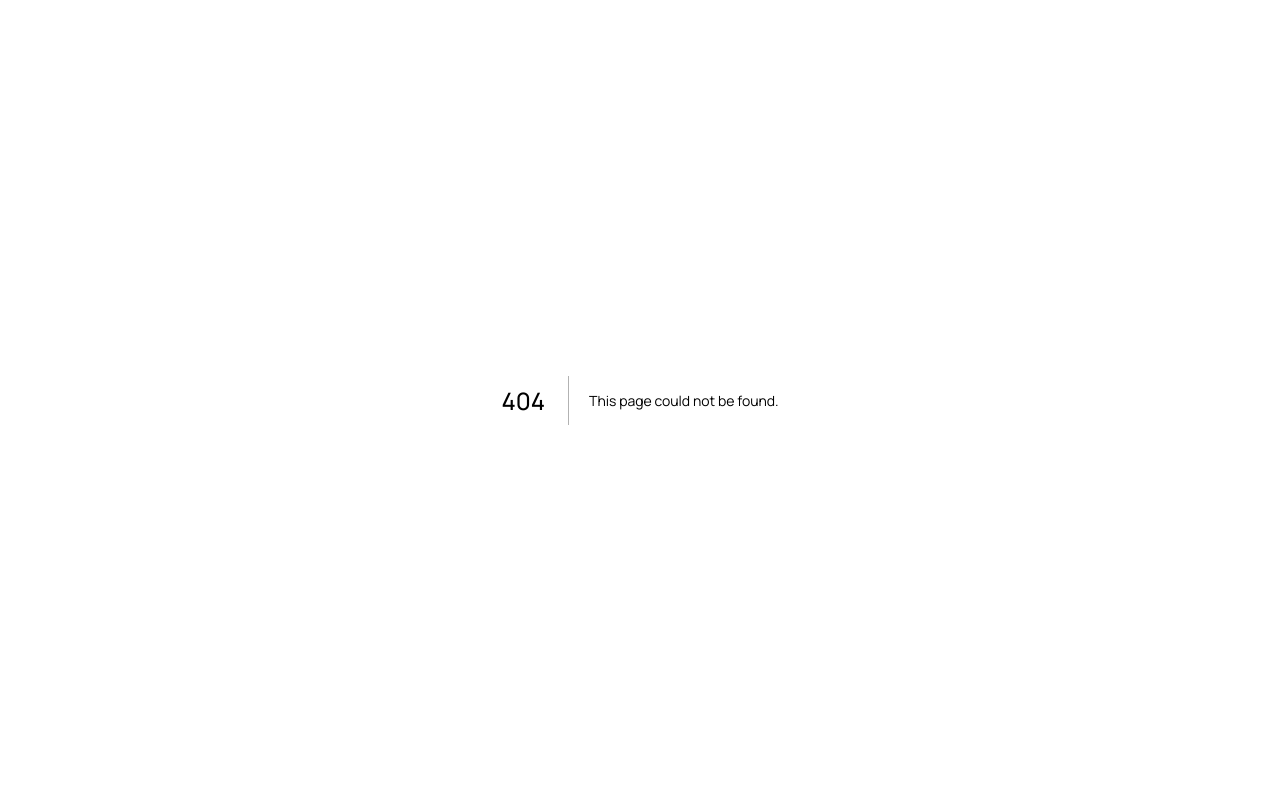
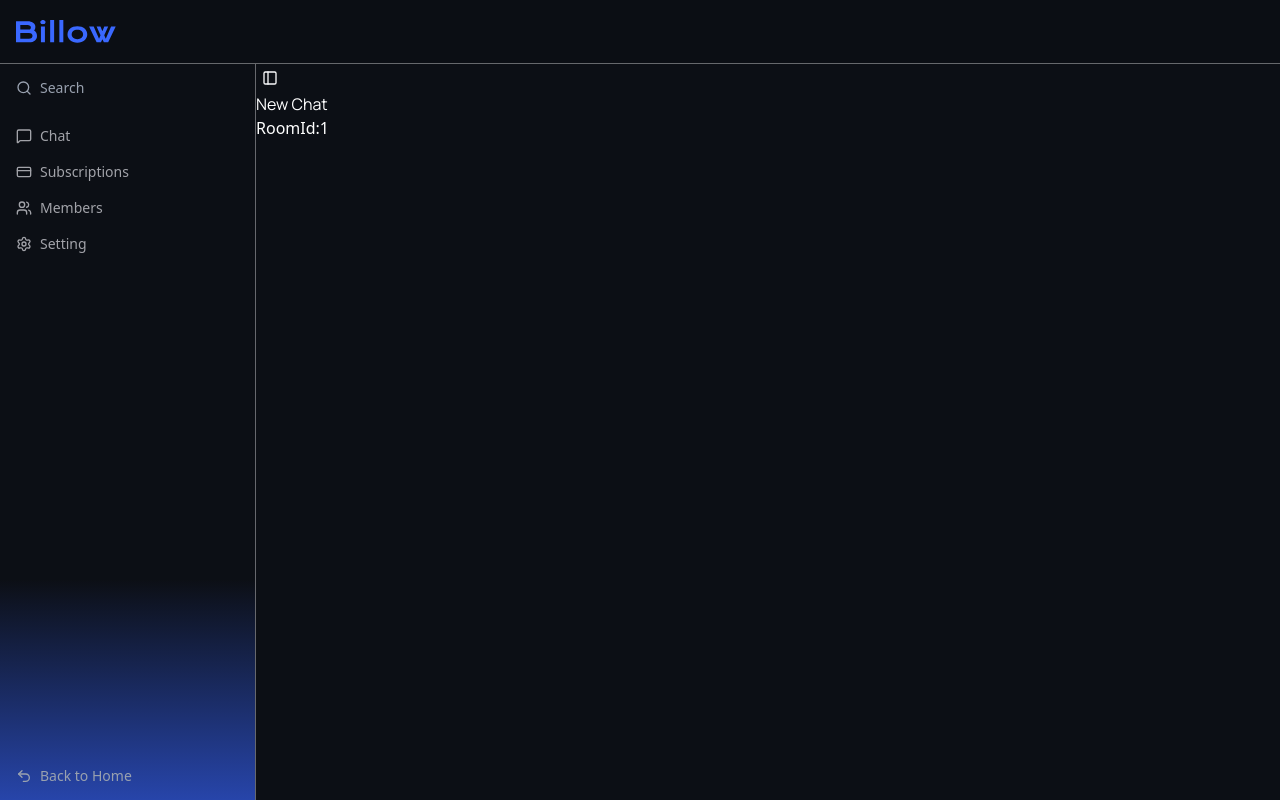
Before and after one commit to taka0330ko/billow, a Next.js app: page /app/chat/1 in a window 1280 px wide. Before the commit this address had no page. Built offline with nearby package versions, Linux system fonts and the light colour scheme.

Commit message:
feat:add roomId

```diff
--- /dev/null
+++ b/app/app/(w)/chat/[chatId]/page.tsx
@@ -0,0 +1,19 @@
+import React from 'react'
+
+type Props ={
+    params:{
+        chatId: string
+    }
+    searchParams: { title?: string }
+}
+
+export default function ChatRoomPage({params, searchParams}: Props) {
+    const title = searchParams.title ?? "New Chat"
+    const { chatId } = params
+  return (
+    <div className='text-white'>
+      <h1>{title}</h1>
+      <p>RoomId:{chatId}</p>
+    </div>
+  )
+}
--- a/app/app/(w)/chat/page.tsx
+++ b/app/app/(w)/chat/page.tsx
@@ -1,4 +1,5 @@
 "use client"
+import {useRouter} from "next/navigation"
 import { Button } from "@/components/ui/button"
 import {
     Card,
@@ -18,18 +19,14 @@ import {
 } from "lucide-react"
 
 
-// import { useRouter } from 'next/router'
-// import React, { useState } from 'react'
-
-// function createThreadId() {
-//     crypto.randomUUID()
-// }
 export default function ChatStartPage() {
-    // const router = useRouter();
-    // const [text, setText] = useState("");
 
 
+    const router = useRouter();
+    const roomId = crypto.randomUUID()
+
     return (
+
         <div className='flex flex-col mt-24 items-center h-svh'>
             <div className="flex p-6 items-end justify-between w-full max-w-160">
                 <h1 className="text-gray-300 text-4xl">Hi, Alex</h1>
@@ -41,10 +38,15 @@ export default function ChatStartPage() {
                 </CardHeader>
                 <CardContent>
                     <div className="flex justify-evenly gap-2 w-full">
-                        <Button variant="quickActionBtn" className="py-14"><CircleCheck />Monthly spend</Button>
-                        <Button variant="quickActionBtn" className="py-14"><Users />Add new member</Button>
-                        <Button variant="quickActionBtn" className="py-14"><CreditCard />My subscription</Button>
-                        <Button variant="quickActionBtn" className="py-14"><FileText />Generate report</Button>
+                        <Button onClick={()=>
+                            router.push(`/app/chat/${roomId}`)} variant="quickActionBtn" className="py-14 "><CircleCheck />Monthly spend</Button>
+                        <Button onClick={()=> {
+                        const title = "Add member"
+                            router.push(`/app/chat/${roomId}?title=${encodeURIComponent(title)}`)}} variant="quickActionBtn" className="py-14"><Users />Add new member</Button>
+                        <Button onClick={()=>
+                            router.push(`/app/chat/${roomId}`)} variant="quickActionBtn" className="py-14"><CreditCard />My subscription</Button>
+                        <Button onClick={()=>
+                            router.push(`/app/chat/${roomId}`)} variant="quickActionBtn" className="py-14"><FileText />Generate report</Button>
                     </div>
                     <div className="mt-6">
                         <div className="relative w-full">
--- a/components/ui/button.tsx
+++ b/components/ui/button.tsx
@@ -19,7 +19,7 @@ const buttonVariants = cva(
         ghost:
           "hover:bg-accent hover:text-accent-foreground dark:hover:bg-accent/50",
         link: "text-primary underline-offset-4 hover:underline",
-        quickActionBtn:"hover:bg-primary bg-quick-action-btn border border-border flex flex-col",
+        quickActionBtn:"hover:bg-primary bg-quick-action-btn border border-border flex flex-col cursor-pointer",
       },
       size: {
         default: "h-9 px-4 py-2 has-[>svg]:px-3",
```
